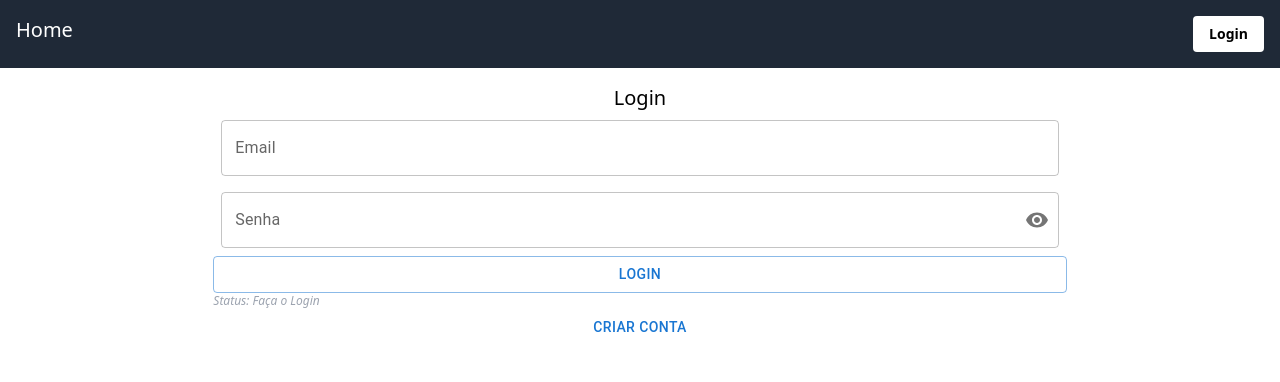
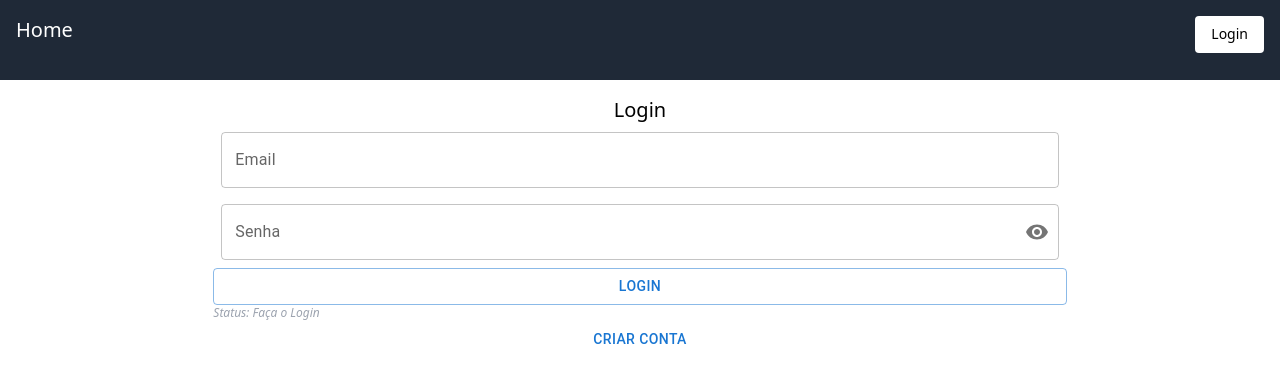
Before and after one commit to Bilhalv/T20-Spellbook, a React (Vite) app: page /login in a window 1280 px wide. Shown: the top 382 px of the page. Built offline with nearby package versions, Linux system fonts and the light colour scheme; a web font is replaced by a local one.

Commit message:
🎨 styling

```diff
--- a/src/components/Nav.tsx
+++ b/src/components/Nav.tsx
@@ -1,27 +1,43 @@
 import { Avatar, Popover } from "@mui/material";
 import firebase from "../../firebase";
 import React from "react";
-import { Link } from "react-router-dom";
+import { Link, useLocation } from "react-router-dom";
 import { AvatarPopover } from "./AvatarPopover";
 
 export function Nav() {
+  const [janela, setJanela] = React.useState(window.location.pathname);
+  React.useEffect(() => {
+    setJanela(window.location.pathname);
+  }, [window.location.pathname]);
   return (
-    <nav className="bg-gray-800 p-4 text-white flex justify-between">
-      <Link to="/" className="text-xl">
+    <nav className="bg-gray-800 p-4 text-white flex justify-between h-20">
+      <div className="text-xl w-full flex">
+        <Link to="/" className={"transition-all " + (janela === "/" ? "border-b border-b-white w-fit" : "border-b border-b-transparent hover:border-b-white/30")}>
           Home
         </Link>
+      </div>
       {firebase.auth().currentUser ? (
         <>
-          <Link to="/grimorio" className="text-xl">
+          <div className="text-xl w-full flex justify-center">
+            <Link to="/grimorio" className={"transition-all " + (janela === "/grimorio" ? "border-b border-b-white w-fit mx-auto" : "border-b border-b-transparent hover:border-b-white/30")}>
               Grimorio
             </Link>
+          </div>
+          <div className="w-full">
+            <div className="flex justify-end">
               <AvatarPopover />
+            </div>
+          </div>
         </>
       ) : (
-        <Link to="/login" className="text-xl">
-          <button className="bg-white hover:bg-black hover:text-white text-black font-bold py-2 px-4 rounded transition-all text-sm">
+        <Link to="/login" className="text-xl w-full">
+          <div className="flex justify-end">
+            <button className="bg-white hover:bg-black hover:text-white text-black py-2 px-4 rounded transition-all text-sm">
+              <p className={janela === "/login" ? "border-b border-b-white w-fit" : ""}>
                 Login
+              </p>
             </button>
+          </div>
         </Link>
       )}
     </nav>
--- a/src/output.css
+++ b/src/output.css
@@ -626,6 +626,22 @@ video {
   height: fit-content;
 }
 
+.h-full {
+  height: 100%;
+}
+
+.h-20 {
+  height: 5rem;
+}
+
+.h-1 {
+  height: 0.25rem;
+}
+
+.h-16 {
+  height: 4rem;
+}
+
 .max-h-60 {
   max-height: 15rem;
 }
@@ -642,6 +658,12 @@ video {
   width: 80%;
 }
 
+.w-fit {
+  width: -webkit-fit-content;
+  width: -moz-fit-content;
+  width: fit-content;
+}
+
 .w-full {
   width: 100%;
 }
@@ -654,6 +676,14 @@ video {
   align-items: center;
 }
 
+.justify-start {
+  justify-content: flex-start;
+}
+
+.justify-end {
+  justify-content: flex-end;
+}
+
 .justify-center {
   justify-content: center;
 }
@@ -662,12 +692,16 @@ video {
   justify-content: space-between;
 }
 
+.justify-evenly {
+  justify-content: space-evenly;
+}
+
+.justify-items-start {
+  justify-items: start;
+}
+
 .gap-4 {
   gap: 1rem;
-}
-
-.gap-6 {
-  gap: 1.5rem;
 }
 
 .overflow-x-hidden {
@@ -694,12 +728,35 @@ video {
   border-width: 1px;
 }
 
+.border-b {
+  border-bottom-width: 1px;
+}
+
 .border-r-2 {
   border-right-width: 2px;
 }
 
 .border-transparent {
   border-color: transparent;
+}
+
+.border-black {
+  --tw-border-opacity: 1;
+  border-color: rgb(0 0 0 / var(--tw-border-opacity));
+}
+
+.border-b-white {
+  --tw-border-opacity: 1;
+  border-bottom-color: rgb(255 255 255 / var(--tw-border-opacity));
+}
+
+.border-b-transparent {
+  border-bottom-color: transparent;
+}
+
+.border-b-black {
+  --tw-border-opacity: 1;
+  border-bottom-color: rgb(0 0 0 / var(--tw-border-opacity));
 }
 
 .bg-gray-200 {
@@ -835,9 +892,30 @@ video {
   cursor: pointer;
 }
 
+.hover\:border-b:hover {
+  border-bottom-width: 1px;
+}
+
 .hover\:border-r-white:hover {
   --tw-border-opacity: 1;
   border-right-color: rgb(255 255 255 / var(--tw-border-opacity));
+}
+
+.hover\:border-b-white:hover {
+  --tw-border-opacity: 1;
+  border-bottom-color: rgb(255 255 255 / var(--tw-border-opacity));
+}
+
+.hover\:border-b-white\/75:hover {
+  border-bottom-color: rgb(255 255 255 / 0.75);
+}
+
+.hover\:border-b-white\/70:hover {
+  border-bottom-color: rgb(255 255 255 / 0.7);
+}
+
+.hover\:border-b-white\/30:hover {
+  border-bottom-color: rgb(255 255 255 / 0.3);
 }
 
 .hover\:bg-black:hover {
```
Lines whose indentation alone changed are shown as unchanged.
